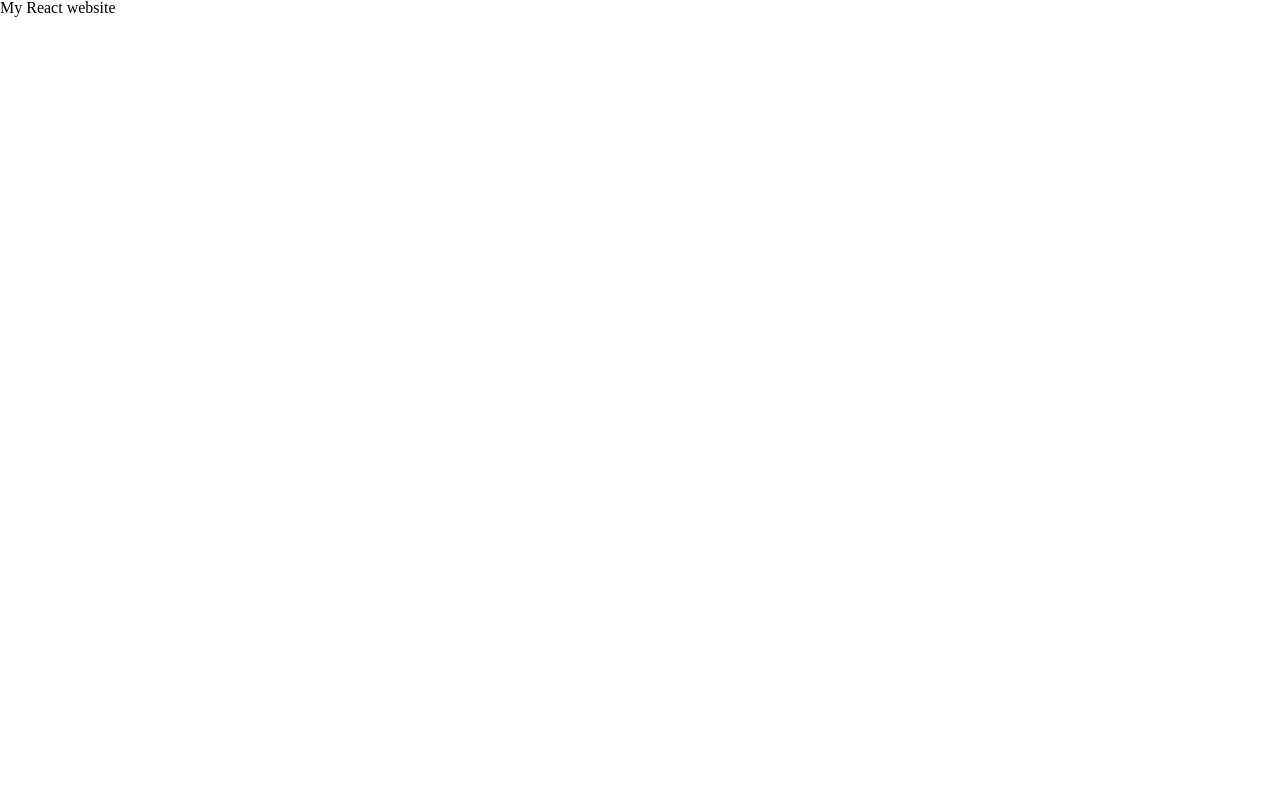
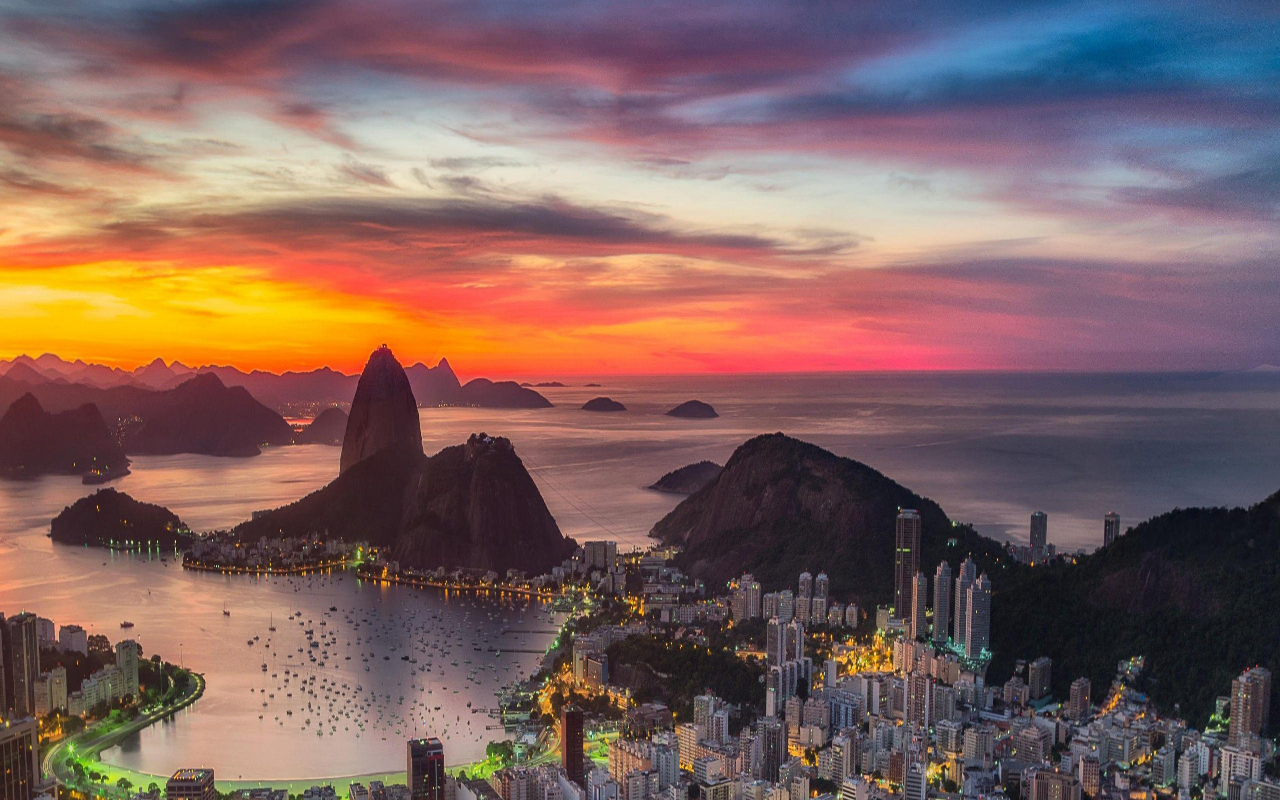
Before and after one commit to lucasquin/lucasquin.dev, a React (Create React App) app: page / in a window 1280 px wide. Shown: the top 800 px of the page. Built offline with nearby package versions, Linux system fonts and the light colour scheme.

Commit message:
chore: use cases

```diff
--- a/public/index.html
+++ b/public/index.html
@@ -5,7 +5,6 @@
     <link rel="icon" href="%PUBLIC_URL%/favicon.ico" />
     <meta name="viewport" content="width=device-width, initial-scale=1" />
     <link rel="apple-touch-icon" href="%PUBLIC_URL%/logo192.png" />
-    <link rel="manifest" href="%PUBLIC_URL%/manifest.json" />
     <title>LUCASQUINS'S WEBSITE</title>
   </head>
   <body>
--- a/src/App.js
+++ b/src/App.js
@@ -1,7 +1,13 @@
 import "./App.css";
+import BackgroundImageZoom from "./components/BackgroundImageZoom/BackgroundImageZoom";
+import brazil from "./assets/images/brazil.jpg";
 
 function App() {
-  return <p>My React website</p>;
+  return (
+    <div>
+      <BackgroundImageZoom imagePath={brazil} imageDescription="City of Rio de Janeiro"/>
+    </div>
+  );
 }
 
 export default App;
--- /dev/null
+++ b/src/components/BackgroundImageZoom/BackgroundImageZoom.css
@@ -0,0 +1,10 @@
+.image-wrapper {
+    width: 100%;
+    height: 150vh;
+    background: red;
+}
+
+img {
+    width: 100%;
+    height: 100%;
+}
--- /dev/null
+++ b/src/components/BackgroundImageZoom/BackgroundImageZoom.jsx
@@ -0,0 +1,12 @@
+import React from "react";
+import "./BackgroundImageZoom.css";
+
+function BackgroundImageZoom({ imagePath, imageDescription }) {
+  return (
+    <div className="image-wrapper">
+      <img src={imagePath} alt={imageDescription} />
+    </div>
+  );
+}
+
+export default BackgroundImageZoom;
--- a/src/index.css
+++ b/src/index.css
@@ -41,3 +41,14 @@ table {
 	border-collapse: collapse;
 	border-spacing: 0;
 }
+
+::-webkit-scrollbar {
+    width: 0px;
+}
+
+* {
+    scroll-behavior: smooth;
+scroll-padding-top: 100px; /* Adicione um espaçamento para evitar que o conteúdo seja ocultado pelo cabeçalho fixo */
+  scroll-padding-bottom: 100px; /* Adicione um espaçamento para evitar que o conteúdo seja ocultado pelo rodapé fixo */
+  scroll-snap-type: y mandatory;
+}
--- /dev/null
+++ b/webpack.config.js
@@ -0,0 +1,12 @@
+const path = require('path');
+
+module.exports = {
+  resolve: {
+    alias: {
+      '@components': path.resolve(__dirname, './src/components/'),
+      '@utils': path.resolve(__dirname, './src/utils/'),
+      '@assets': path.resolve(__dirname, './src/assets/'),
+      '@services': path.resolve(__dirname, './src/services/'),
+    },
+  },
+};
```
Also changed, not shown: src/pages/Home/Home.jsx (added, +8 -0 lines), src/assets/images/brazil.jpg (added), src/pages/Home/Home.css (added).
